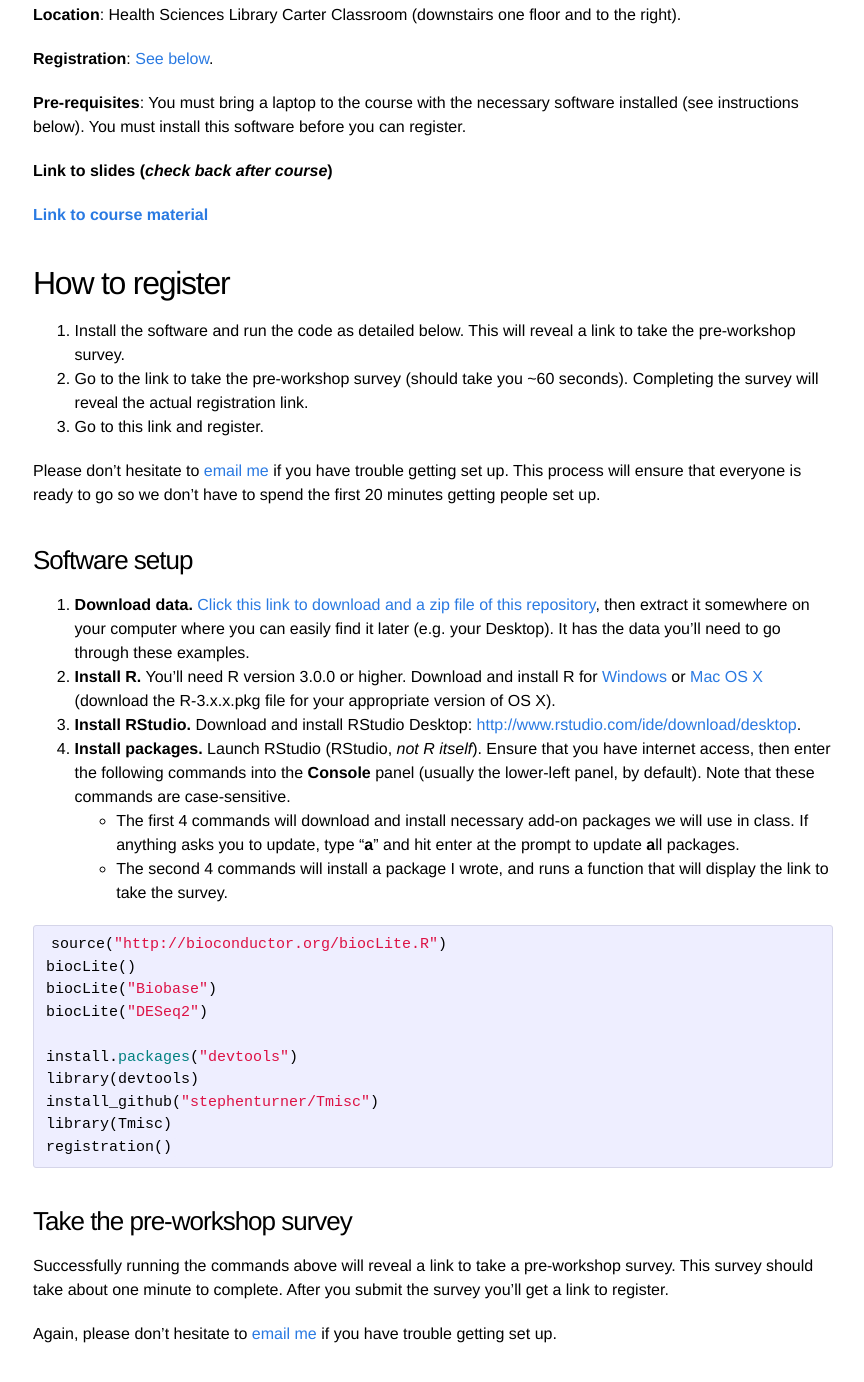
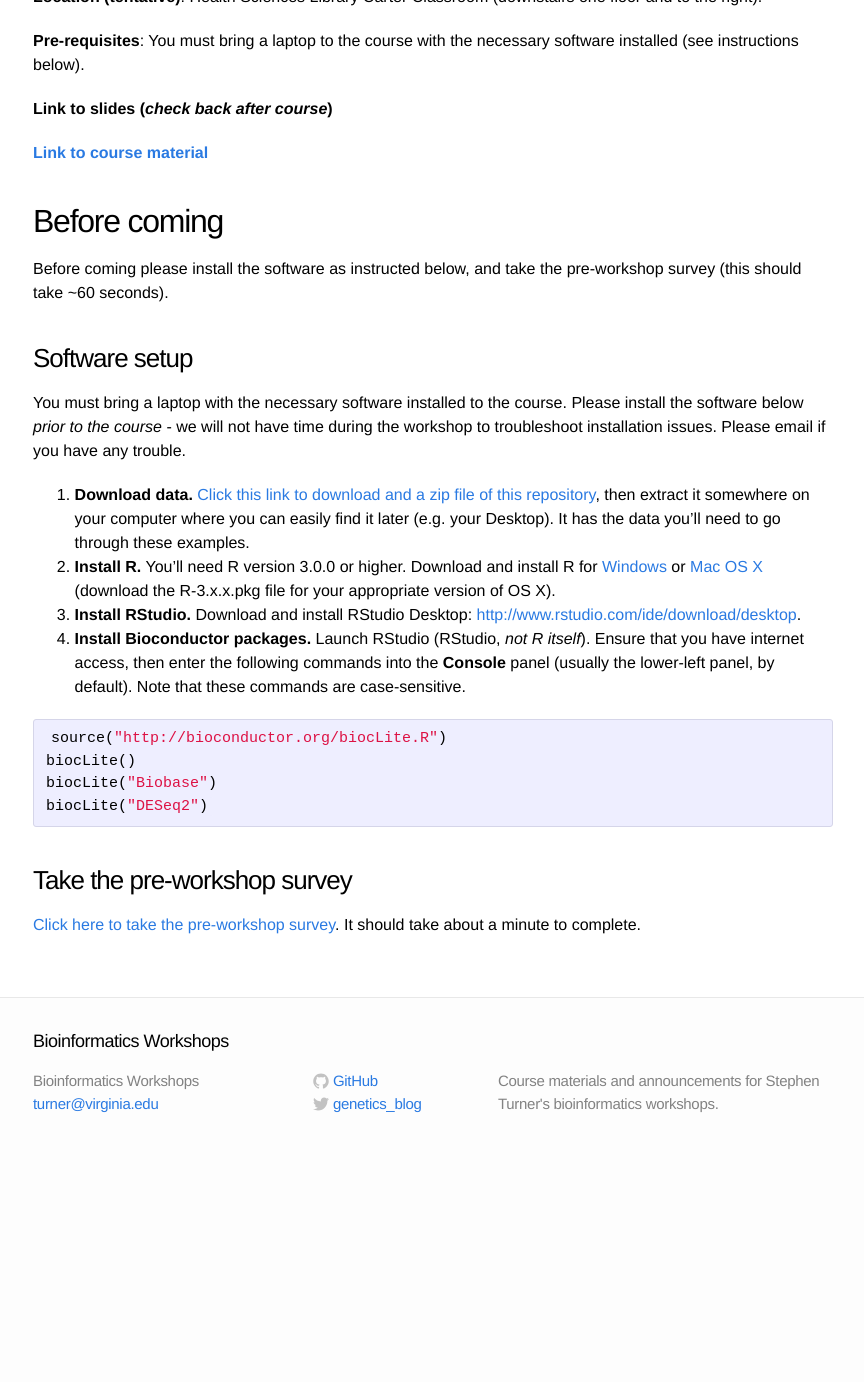
Before and after one commit to bioconnector/workshops2015, a Jekyll site: the page built from lessons/intro-r-lifesci/index.md, in a window 1280 px wide and 1400 px high, scrolled down 497 px. Shown: the top 1382 px of the window, without its empty margins (207-1071 px from the left). Built offline with Jekyll 4.4.1, drawn with Linux system fonts in a browser that asks for light colours; Markdown is read by kramdown in place of the engine named in the settings; after the commit the page ends 1657 px from its top, so only the background shows below that; some of the changed text lies outside the part shown.

Commit message:
lots of changes

````diff
--- a/_config.yml
+++ b/_config.yml
@@ -3,9 +3,9 @@ title: Bioinformatics Workshops
 email: turner@virginia.edu
 github: stephenturner
 twitter: genetics_blog
-description: "Site description."
+description: "Course materials and announcements for Stephen Turner's bioinformatics workshops."
 url: "http://stephenturner.us"
-baseurl: "/tmp"
+baseurl: ""
 
 # Build settings
 markdown: redcarpet
--- a/_includes/head.html
+++ b/_includes/head.html
@@ -10,6 +10,6 @@
     <link rel="stylesheet" href="{{ "/css/main.css" | prepend: site.baseurl }}">
 
     <!-- Relative link to CSS. See http://stackoverflow.com/a/8304028/654296 -->
-    <link rel="stylesheet" type="text/css" href="{{page.root}}/css/main.css" />
+    <!-- <link rel="stylesheet" type="text/css" href="{{page.root}}/css/main.css" /> -->
 
 </head>
--- a/_layouts/page.html
+++ b/_layouts/page.html
@@ -2,11 +2,11 @@
 layout: default
 ---
 <div class="post">
-<!--
+
   <header class="post-header">
     <h1>{{ page.title }}</h1>
   </header>
- -->
+
   <article class="post-content">
   {{ content }}
   </article>
--- a/lessons/intro-r-lifesci/index.md
+++ b/lessons/intro-r-lifesci/index.md
@@ -1,57 +1,40 @@
 ---
 layout: page
-root: ../..
+title: Introduction to R for Life Scientists
 ---
-
-# Introduction to R for Life Scientists
 
 This workshop is directed toward life scientists with little to no experience with statistical computing or bioinformatics. This interactive workshop will introduce the R statistical computing environment, including basic instruction in data types, variables, array manipulation, functions, data frames, data import/export, visualization, and using packages. At the end of the workshop, participants will see a live demonstration of a real biomedical application - analysis of publicly available RNA-seq data. This will demo (1) how to acquire publicly accessible data from NCBI Gene Expression Omnibus, and (2) how to use Bioconductor packages to import, process, QC, analyze, and visualize the results of the analysis. By the end of the workshop, participants will be able to use R for basic data manipulation and visualization, and will know where to look for further help and instruction. Participants will also be exposed to analyzing RNA-seq data. An advanced follow-on course will go through a gene expression data analysis in detail.
 
 **Date**: June 25, 2014
 **Time**: 2:00-5:00pm
-**Location**: Health Sciences Library Carter Classroom (downstairs one floor and to the right).
+**Location (tentative)**: Health Sciences Library Carter Classroom (downstairs one floor and to the right).
 
-**Registration**: [See below](#how-to-register).
-
-**Pre-requisites**: You must bring a laptop to the course with the necessary software installed (see instructions below). You must install this software before you can register.
+**Pre-requisites**: You must bring a laptop to the course with the necessary software installed (see instructions below).
 
 **Link to slides (*check back after course*)**
 
 **[Link to course material](01-intro-r/)**
 
+## Before coming
 
-## How to register
-
-0. Install the software and run the code as detailed below. This will reveal a link to take the pre-workshop survey.
-0. Go to the link to take the pre-workshop survey (should take you ~60 seconds). Completing the survey will reveal the actual registration link.
-0. Go to this link and register.
-
-Please don't hesitate to [email me](http://stephenturner.us/email) if you have trouble getting set up. This process will ensure that everyone is ready to go so we don't have to spend the first 20 minutes getting people set up.
+Before coming please install the software as instructed below, and take the pre-workshop survey (this should take ~60 seconds).
 
 ### Software setup
+
+You must bring a laptop with the necessary software installed to the course. Please install the software below *prior to the course* - we will not have time during the workshop to troubleshoot installation issues. Please email if you have any trouble.
 
 0. **Download data.** [Click this link to download and a zip file of this repository](https://github.com/stephenturner/teaching/archive/master.zip), then extract it somewhere on your computer where you can easily find it later (e.g. your Desktop). It has the data you'll need to go through these examples.
 0. **Install R.** You'll need R version 3.0.0 or higher. Download and install R for [Windows](http://cran.r-project.org/bin/windows/base/) or [Mac OS X](http://cran.r-project.org/bin/macosx/) (download the R-3.x.x.pkg file for your appropriate version of OS X).
 0. **Install RStudio.** Download and install RStudio Desktop: <http://www.rstudio.com/ide/download/desktop>.
-0. **Install packages.** Launch RStudio (RStudio, *not R itself*). Ensure that you have internet access, then enter the following commands into the **Console** panel (usually the lower-left panel, by default). Note that these commands are case-sensitive.
-  * The first 4 commands will download and install necessary add-on packages we will use in class. If anything asks you to update, type "**a**" and hit enter at the prompt to update **a**ll packages.
-  * The second 4 commands will install a package I wrote, and runs a function that will display the link to take the survey.
+0. **Install Bioconductor packages.** Launch RStudio (RStudio, *not R itself*). Ensure that you have internet access, then enter the following commands into the **Console** panel (usually the lower-left panel, by default). Note that these commands are case-sensitive.
 
-```coffee
+```r
 source("http://bioconductor.org/biocLite.R")
 biocLite()
 biocLite("Biobase")
 biocLite("DESeq2")
-
-install.packages("devtools")
-library(devtools)
-install_github("stephenturner/Tmisc")
-library(Tmisc)
-registration()
 ```
 
 ### Take the pre-workshop survey
 
-Successfully running the commands above will reveal a link to take a pre-workshop survey. This survey should take about one minute to complete. After you submit the survey you'll get a link to register.
-
-Again, please don't hesitate to [email me](http://stephenturner.us/email) if you have trouble getting set up.
+[Click here to take the pre-workshop survey](https://docs.google.com/forms/d/1Ef4r-5yTOZO-rMGyjZ5M-wP3Q_j2WPtkp1HM_ksApnw/viewform). It should take about a minute to complete.
````
Also changed, not shown: _posts/2014-06-11-intro-r-lifesci-materials-posted.md (added, +6 -0 lines), _posts/2014-06-11-welcome.md (deleted, +0 -35 lines), about.md (+1 -5 lines), index.md (+2 -33 lines), favicon.ico (added), 1 other file.
